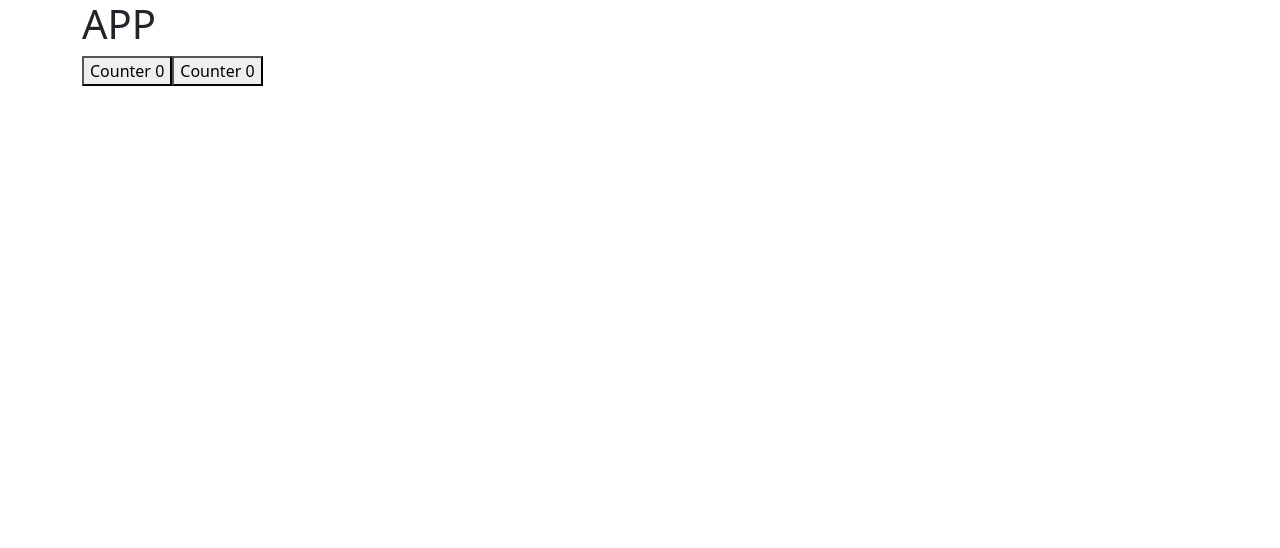
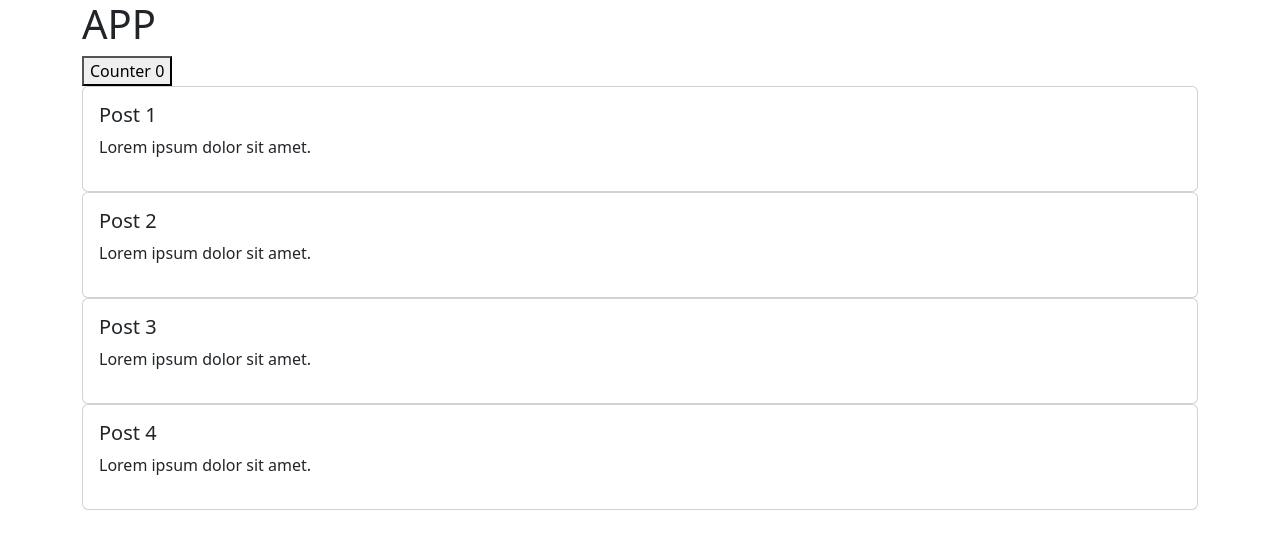
Before and after one commit to eduardoescarez/componentes-vue3-udemy, a Vue app: page / in a window 1280 px wide. Shown: the top 548 px of the page. Built offline with nearby package versions, Linux system fonts and the light colour scheme.

Commit message:
Sección 45 y 46 - instala bootstrap y props

```diff
--- a/src/App.vue
+++ b/src/App.vue
@@ -1,12 +1,16 @@
 <script setup>
     import ButtonCounter from "./components/ButtonCounter.vue"
+    import BlogPost from "./components/BlogPost.vue"
 </script>
 
 
 <template>
     <div class="container">
         <h1>APP</h1>
-        <ButtonCounter> </ButtonCounter>
-        <button-counter> </button-counter>
+        <ButtonCounter/>
+        <BlogPost title="Post 1" />
+        <BlogPost title="Post 2" />
+        <BlogPost title="Post 3" />
+        <BlogPost title="Post 4" />
     </div>
 </template>
--- /dev/null
+++ b/src/components/BlogPost.vue
@@ -0,0 +1,14 @@
+<script setup>
+defineProps(['title'])
+</script>
+
+<template>
+    <div class="card">
+        <div class="card-body">
+            <h5 class="card-title">
+                {{ title }}
+            </h5>
+            <p>Lorem ipsum dolor sit amet.</p>
+        </div>
+    </div>
+</template>
```
